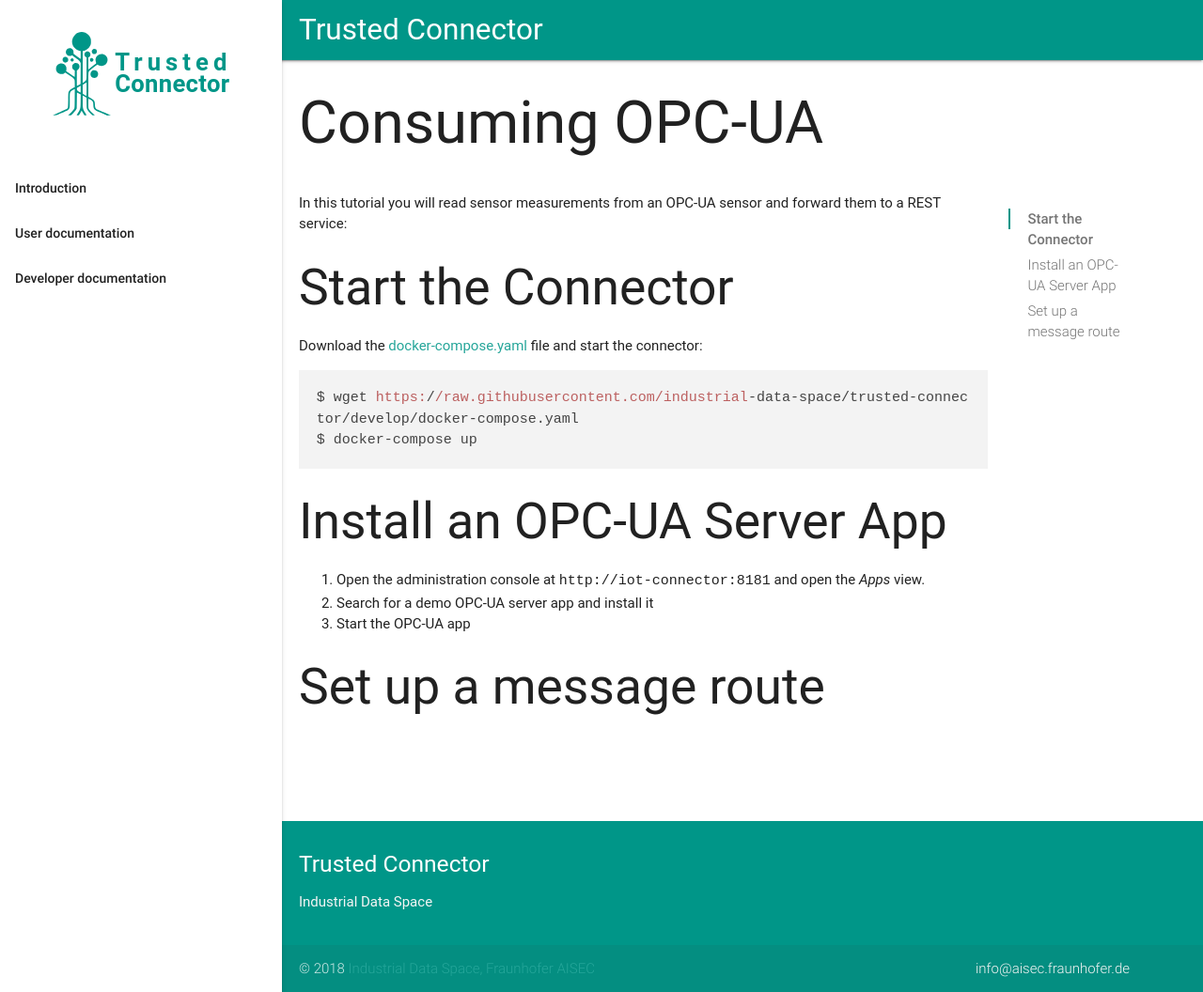
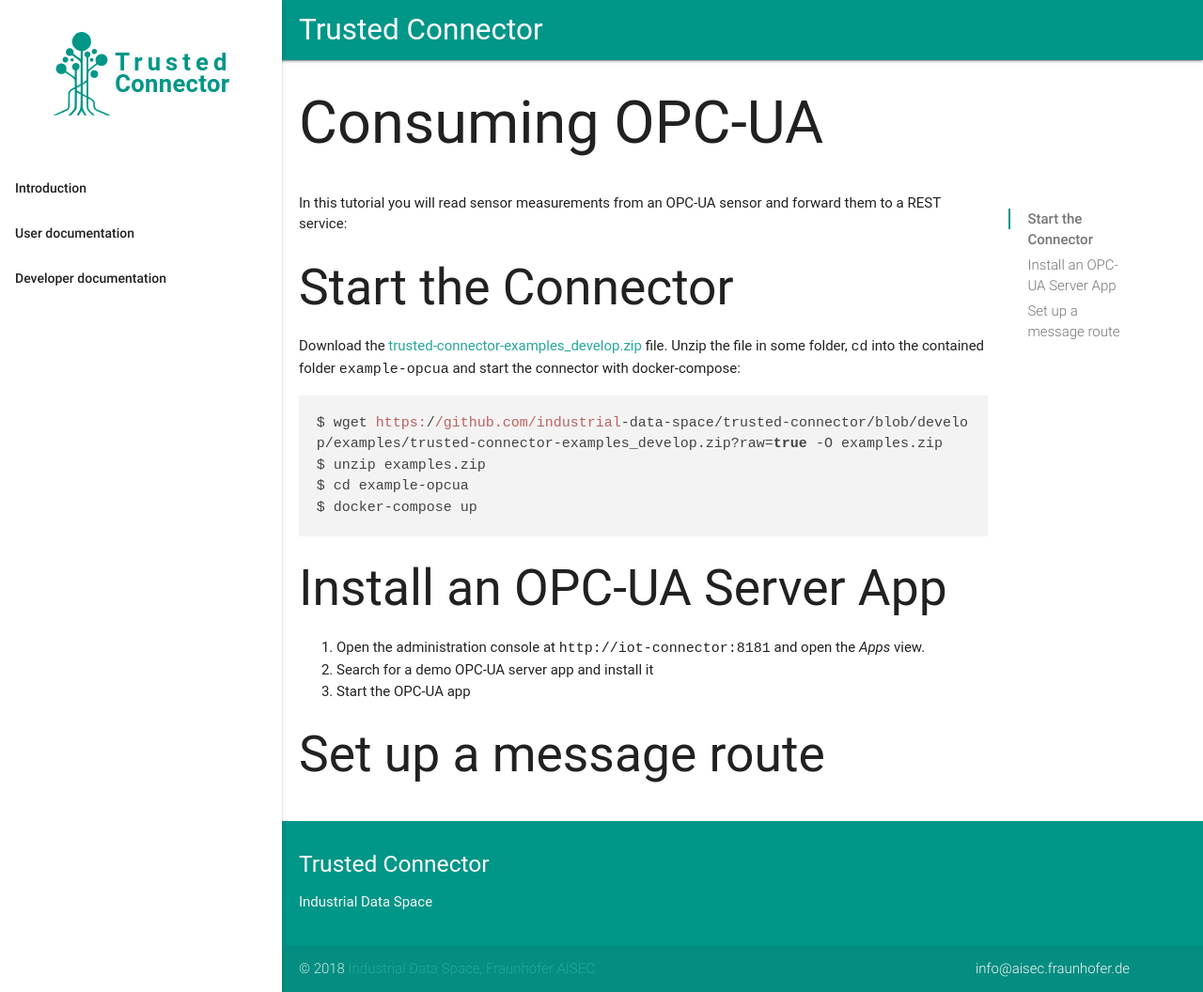
Before and after one commit to industrial-data-space/trusted-connector-documentation, a Jekyll site: the page built from docs/_docs/opcua.md, in a window 1280 px wide and 1056 px high. Shown: the whole window at 94% size. Built offline with Jekyll 4.4.1, drawn with Linux system fonts in a browser that asks for light colours; some web fonts are replaced.

Commit message:
Updated example ZIP links and explanations

````diff
--- a/docs/_docs/opcua.md
+++ b/docs/_docs/opcua.md
@@ -9,10 +9,12 @@ In this tutorial you will read sensor measurements from an OPC-UA sensor and for
 
 ## Start the Connector
 
-Download the [docker-compose.yaml](https://raw.githubusercontent.com/industrial-data-space/trusted-connector/develop/docker-compose.yaml) file and start the connector:
+Download the [trusted-connector-examples_develop.zip](https://github.com/industrial-data-space/trusted-connector/blob/develop/examples/trusted-connector-examples_develop.zip?raw=true) file. Unzip the file in some folder, `cd` into the contained folder `example-opcua` and start the connector with docker-compose:
 
 ```bash
-$ wget https://raw.githubusercontent.com/industrial-data-space/trusted-connector/develop/docker-compose.yaml
+$ wget https://github.com/industrial-data-space/trusted-connector/blob/develop/examples/trusted-connector-examples_develop.zip?raw=true -O examples.zip
+$ unzip examples.zip
+$ cd example-opcua
 $ docker-compose up
 ```
 
````
Also changed, not shown: docs/_docs/rest.md (+9 -3 lines).
